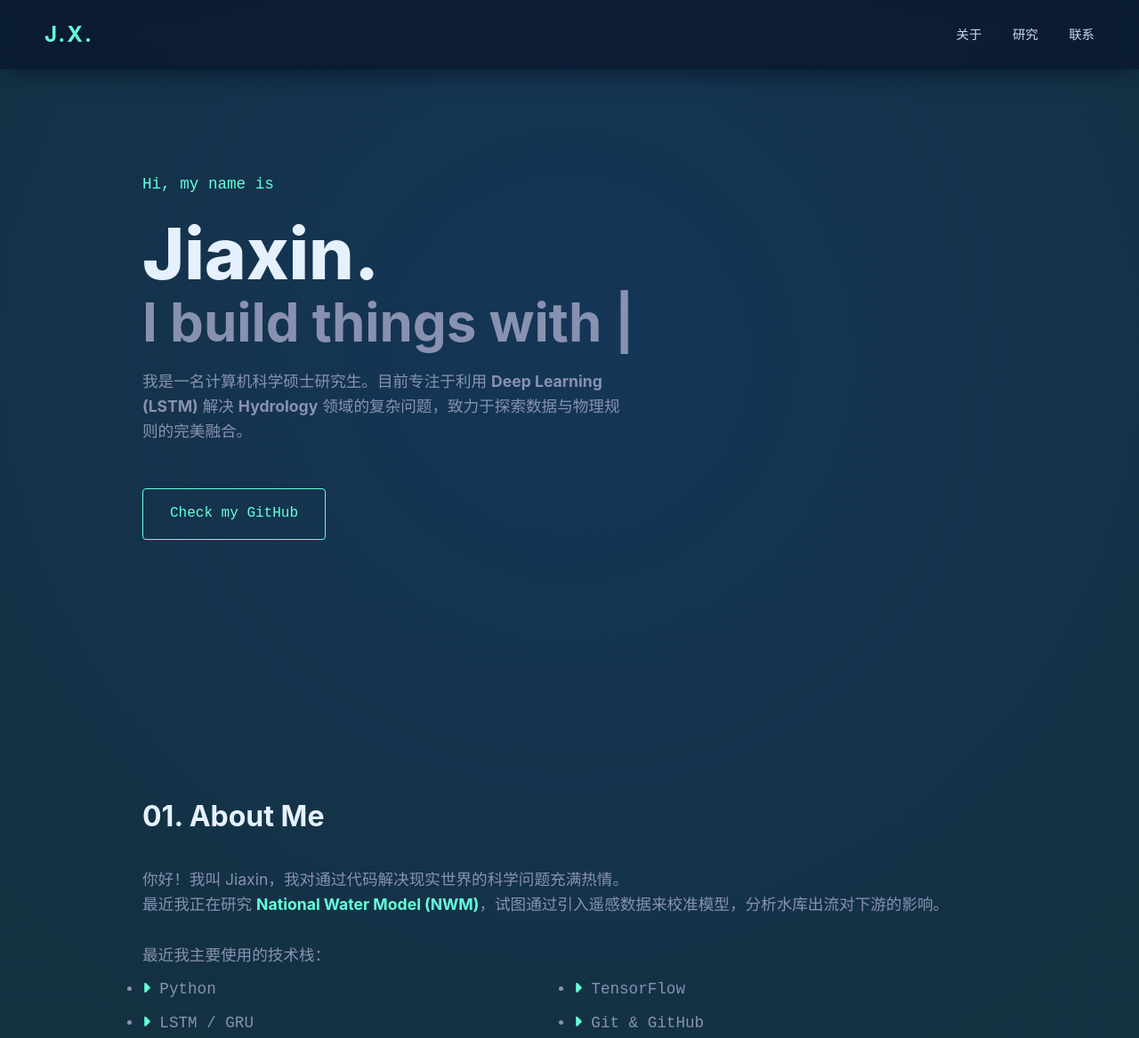
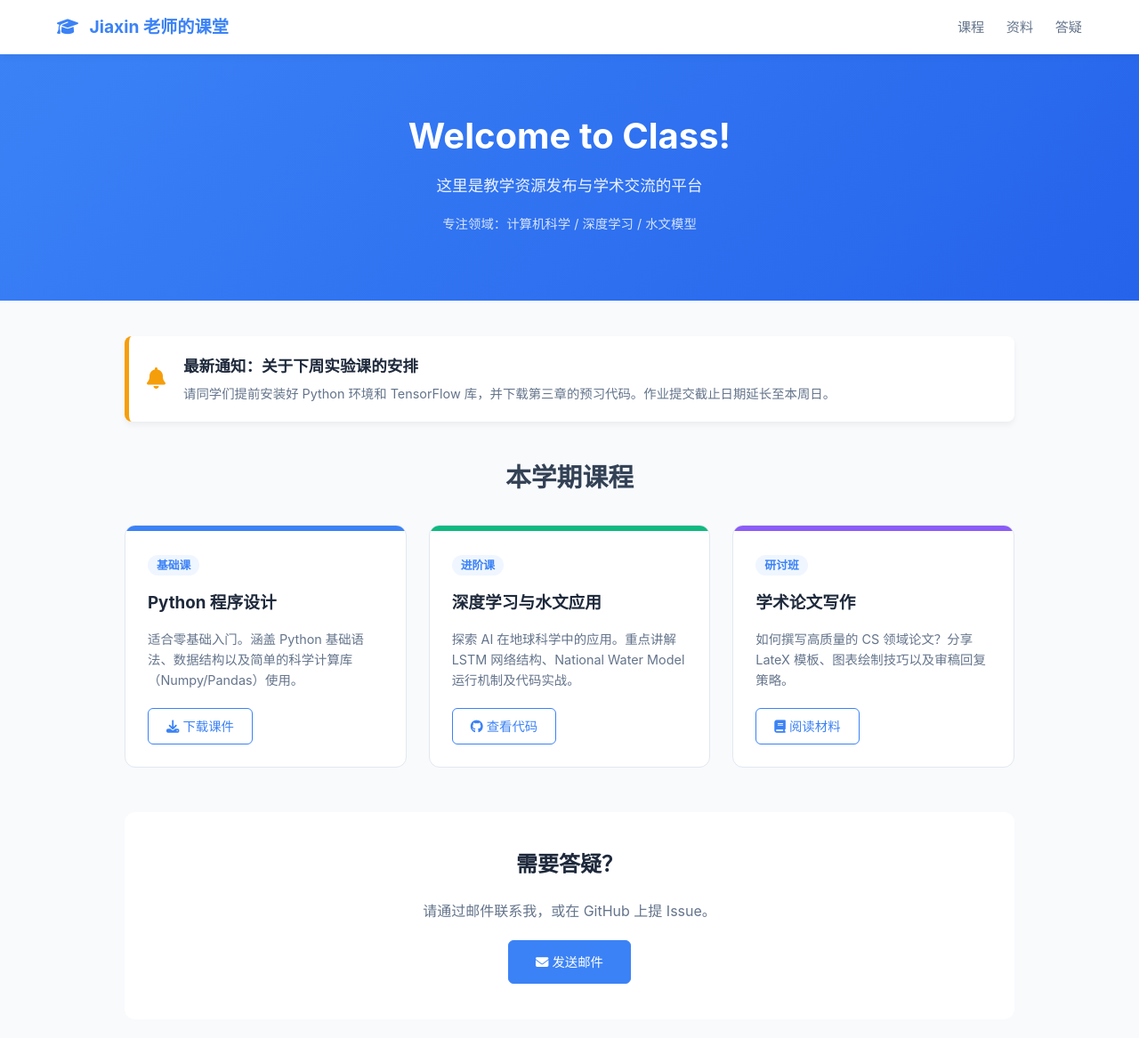
Before and after one commit to jiaxins825/jiaxins825.github.io, a plain HTML site: page index.html in a window 1280 px wide. Shown: the top 1167 px of the page at 89% size. Drawn offline with Linux system fonts and the light colour scheme.

Commit message:
Update index.html

```diff
--- a/index.html
+++ b/index.html
@@ -3,261 +3,195 @@
 <head>
     <meta charset="UTF-8">
     <meta name="viewport" content="width=device-width, initial-scale=1.0">
-    <title>Jiaxin | Portfolio</title>
+    <title>Jiaxin 老师的教学主页</title>
     <link rel="stylesheet" href="https://cdnjs.cloudflare.com/ajax/libs/font-awesome/6.4.0/css/all.min.css">
     <style>
-        /* --- 1. 全局设置 --- */
+        /* --- 全局样式 --- */
         :root {
-            --primary: #64ffda; /* 亮青色作为强调色 */
-            --bg: #0a192f;      /* 深夜蓝背景 */
-            --text-main: #ccd6f6;
-            --text-sec: #8892b0;
-            --glass: rgba(17, 34, 64, 0.75);
+            --primary: #3b82f6;   /* 教师蓝：专业、冷静 */
+            --secondary: #10b981; /* 成功绿：用于重点提示 */
+            --bg: #f8fafc;        /* 护眼灰白背景 */
+            --text: #1e293b;
         }
 
-        * { box-sizing: border-box; margin: 0; padding: 0; scroll-behavior: smooth; }
-
         body {
-            font-family: 'Calibre', 'San Francisco', 'SF Pro Text', -apple-system, system-ui, sans-serif;
+            font-family: -apple-system, BlinkMacSystemFont, "Segoe UI", Roboto, "Helvetica Neue", Arial, sans-serif;
             background-color: var(--bg);
-            color: var(--text-main);
+            color: var(--text);
+            margin: 0;
             line-height: 1.6;
-            overflow-x: hidden; /* 防止横向滚动条 */
         }
 
-        /* --- 2. 动态背景光晕 --- */
-        body::before {
-            content: '';
-            position: fixed;
-            top: -50%;
-            left: -50%;
-            width: 200%;
-            height: 200%;
-            background: radial-gradient(circle, rgba(29, 78, 216, 0.15) 0%, transparent 60%),
-                        radial-gradient(circle, rgba(100, 255, 218, 0.1) 100%, transparent 60%);
-            animation: moveBackground 20s linear infinite;
-            z-index: -1;
-        }
-
-        @keyframes moveBackground {
-            0% { transform: rotate(0deg); }
-            100% { transform: rotate(360deg); }
-        }
-
-        /* --- 3. 导航栏 --- */
+        /* --- 顶部导航 --- */
         nav {
-            position: fixed;
-            top: 0;
-            width: 100%;
-            padding: 20px 50px;
+            background: white;
+            box-shadow: 0 2px 10px rgba(0,0,0,0.05);
+            padding: 15px 5%;
             display: flex;
             justify-content: space-between;
             align-items: center;
-            background: rgba(10, 25, 47, 0.85);
-            backdrop-filter: blur(10px);
+            position: sticky;
+            top: 0;
             z-index: 100;
-            box-shadow: 0 10px 30px -10px rgba(2,12,27,0.7);
+        }
+        .logo { font-size: 1.2rem; font-weight: bold; color: var(--primary); }
+        .logo i { margin-right: 8px; }
+        .nav-links a { text-decoration: none; color: #64748b; margin-left: 20px; font-size: 0.95rem; transition: 0.3s; }
+        .nav-links a:hover { color: var(--primary); }
+
+        /* --- 头部欢迎区 --- */
+        header {
+            background: linear-gradient(135deg, #3b82f6 0%, #2563eb 100%);
+            color: white;
+            padding: 60px 20px;
+            text-align: center;
+            margin-bottom: 40px;
+        }
+        header h1 { margin: 0; font-size: 2.5rem; }
+        header p { font-size: 1.1rem; opacity: 0.9; margin-top: 10px; }
+
+        /* --- 核心容器 --- */
+        .container { max-width: 1000px; margin: 0 auto; padding: 0 20px; }
+
+        /* --- 公告栏 (Notice Board) --- */
+        .notice-board {
+            background: #fff;
+            border-left: 5px solid #f59e0b; /* 橙色警告条 */
+            padding: 20px;
+            border-radius: 8px;
+            box-shadow: 0 4px 6px rgba(0,0,0,0.05);
+            margin-bottom: 40px;
+            display: flex;
+            align-items: center;
+        }
+        .notice-icon { font-size: 24px; color: #f59e0b; margin-right: 20px; }
+        .notice-content h3 { margin: 0 0 5px 0; font-size: 1.1rem; }
+        .notice-content p { margin: 0; color: #64748b; font-size: 0.9rem; }
+
+        /* --- 课程卡片区 --- */
+        .section-title { text-align: center; margin-bottom: 30px; color: #334155; font-size: 1.8rem; }
+
+        .grid {
+            display: grid;
+            grid-template-columns: repeat(auto-fit, minmax(300px, 1fr));
+            gap: 25px;
+            margin-bottom: 50px;
         }
 
-        .logo { font-size: 1.5rem; font-weight: bold; color: var(--primary); letter-spacing: 2px; }
+        .card {
+            background: white;
+            border-radius: 12px;
+            overflow: hidden;
+            transition: transform 0.3s, box-shadow 0.3s;
+            border: 1px solid #e2e8f0;
+        }
+        .card:hover { transform: translateY(-5px); box-shadow: 0 10px 20px rgba(0,0,0,0.08); }
 
-        .nav-links a {
-            color: var(--text-main);
+        .card-header { height: 6px; background: var(--primary); }
+        .card-body { padding: 25px; }
+        .tag { background: #eff6ff; color: var(--primary); padding: 4px 10px; border-radius: 20px; font-size: 0.8rem; font-weight: bold; }
+        .card h3 { margin: 15px 0 10px; color: #1e293b; }
+        .card p { color: #64748b; font-size: 0.9rem; margin-bottom: 20px; }
+
+        .btn {
+            display: inline-block;
+            background: white;
+            color: var(--primary);
+            border: 1px solid var(--primary);
+            padding: 8px 20px;
+            border-radius: 6px;
             text-decoration: none;
-            margin-left: 30px;
             font-size: 0.9rem;
             transition: 0.3s;
         }
-        .nav-links a:hover { color: var(--primary); }
+        .btn:hover { background: var(--primary); color: white; }
 
-        /* --- 4. 英雄区域 (Hero) --- */
-        .container { max-width: 1000px; margin: 0 auto; padding: 0 20px; }
-
-        header {
-            min-height: 100vh;
-            display: flex;
-            flex-direction: column;
-            justify-content: center;
-            align-items: flex-start;
-        }
-
-        .intro { color: var(--primary); font-family: monospace; font-size: 1.1rem; margin-bottom: 20px; }
-        h1 { font-size: clamp(40px, 8vw, 80px); font-weight: 800; color: #e6f1ff; line-height: 1.1; }
-        h2 { font-size: clamp(30px, 6vw, 60px); font-weight: 700; color: var(--text-sec); line-height: 1.1; margin-bottom: 20px; }
-        .bio { max-width: 540px; font-size: 1.1rem; color: var(--text-sec); margin-bottom: 50px; }
-
-        /* 打字机特效光标 */
-        .typing::after {
-            content: '|';
-            animation: blink 1s step-end infinite;
-        }
-        @keyframes blink { 50% { opacity: 0; } }
-
-        .btn-main {
-            padding: 15px 30px;
-            border: 1px solid var(--primary);
-            color: var(--primary);
-            background: transparent;
-            border-radius: 4px;
-            text-decoration: none;
-            font-family: monospace;
-            font-size: 1rem;
-            transition: 0.3s;
-        }
-        .btn-main:hover { background: rgba(100, 255, 218, 0.1); }
-
-        /* --- 5. 版块通用样式 --- */
-        section { padding: 100px 0; }
-        .section-title {
-            display: flex;
-            align-items: center;
-            font-size: clamp(26px, 5vw, 32px);
-            font-weight: 700;
-            margin-bottom: 40px;
-            color: #e6f1ff;
-        }
-        .section-title::after {
-            content: "";
-            display: block;
-            width: 300px;
-            height: 1px;
-            background: #233554;
-            margin-left: 20px;
-        }
-
-        /* --- 6. 项目卡片 (Glassmorphism) --- */
-        .project-grid {
-            display: grid;
-            grid-template-columns: repeat(auto-fill, minmax(300px, 1fr));
-            gap: 25px;
-        }
-
-        .project-card {
-            background: #112240;
-            padding: 30px;
-            border-radius: 6px;
-            transition: transform 0.3s ease;
-            position: relative;
-            top: 0;
-        }
-
-        .project-card:hover { transform: translateY(-7px); }
-
-        .folder-icon { color: var(--primary); font-size: 40px; margin-bottom: 20px; }
-        .project-card h3 { color: #e6f1ff; font-size: 1.4rem; margin-bottom: 10px; }
-        .project-card p { color: var(--text-sec); font-size: 0.95rem; margin-bottom: 20px; }
-
-        .tech-list { display: flex; gap: 15px; font-family: monospace; font-size: 0.8rem; color: var(--text-sec); margin-top: auto; }
-
-        /* --- 7. 底部 --- */
-        footer { text-align: center; padding: 20px; color: var(--text-sec); font-family: monospace; font-size: 0.8rem; }
+        /* --- 底部 --- */
+        footer { text-align: center; padding: 40px; color: #94a3b8; font-size: 0.9rem; border-top: 1px solid #e2e8f0; }
 
         /* 手机适配 */
         @media (max-width: 768px) {
-            nav { padding: 20px; }
-            .nav-links { display: none; } /* 手机版简单处理，隐藏菜单 */
-            .section-title::after { width: 100%; }
+            header h1 { font-size: 1.8rem; }
+            .notice-board { flex-direction: column; text-align: center; }
+            .notice-icon { margin: 0 0 10px 0; }
         }
     </style>
 </head>
 <body>
 
     <nav>
-        <div class="logo">J.X.</div>
+        <div class="logo"><i class="fas fa-graduation-cap"></i> Jiaxin 老师的课堂</div>
         <div class="nav-links">
-            <a href="#about">关于</a>
-            <a href="#projects">研究</a>
-            <a href="#contact">联系</a>
+            <a href="#courses">课程</a>
+            <a href="#resources">资料</a>
+            <a href="#contact">答疑</a>
         </div>
     </nav>
 
+    <header>
         <div class="container">
-        <header>
-            <div class="intro">Hi, my name is</div>
-            <h1>Jiaxin.</h1>
-            <h2 class="typing-text">I build things with <span style="color:var(--primary)" id="typewriter"></span><span class="typing"></span></h2>
-            <p class="bio">
-                我是一名计算机科学硕士研究生。目前专注于利用 <b>Deep Learning (LSTM)</b> 解决 <b>Hydrology</b> 领域的复杂问题，致力于探索数据与物理规则的完美融合。
-            </p>
-            <a href="https://github.com/jiaxins825" class="btn-main">Check my GitHub</a>
+            <h1>Welcome to Class!</h1>
+            <p>这里是教学资源发布与学术交流的平台</p>
+            <p style="font-size: 0.9rem; opacity: 0.8; margin-top: 5px;">专注领域：计算机科学 / 深度学习 / 水文模型</p>
+        </div>
     </header>
 
-        <section id="about">
-            <h2 class="section-title">01. About Me</h2>
-            <div style="color: var(--text-sec); font-size: 1.1rem;">
-                <p>你好！我叫 Jiaxin，我对通过代码解决现实世界的科学问题充满热情。</p>
-                <p>最近我正在研究 <b style="color:var(--primary)">National Water Model (NWM)</b>，试图通过引入遥感数据来校准模型，分析水库出流对下游的影响。</p>
-                <br>
-                <p>最近我主要使用的技术栈：</p>
-                <ul style="display: grid; grid-template-columns: 1fr 1fr; gap: 10px; font-family: monospace; margin-top: 10px;">
-                    <li><i class="fas fa-caret-right" style="color:var(--primary)"></i> Python</li>
-                    <li><i class="fas fa-caret-right" style="color:var(--primary)"></i> TensorFlow</li>
-                    <li><i class="fas fa-caret-right" style="color:var(--primary)"></i> LSTM / GRU</li>
-                    <li><i class="fas fa-caret-right" style="color:var(--primary)"></i> Git & GitHub</li>
-                </ul>
-            </div>
-        </section>
+    <div class="container">
 
-        <section id="projects">
-            <h2 class="section-title">02. My Research</h2>
-            <div class="project-grid">
-                <div class="project-card">
-                    <div class="folder-icon"><i class="far fa-folder"></i></div>
-                    <h3>Physics-Guided LSTM</h3>
-                    <p>构建了一个融合物理约束的 LSTM 模型，不仅提高了预测精度，还保证了水文过程的物理一致性。</p>
-                    <div class="tech-list">
-                        <span>Python</span>
-                        <span>Keras</span>
-                        <span>Science</span>
+        <div class="notice-board">
+            <div class="notice-icon"><i class="fas fa-bell"></i></div>
+            <div class="notice-content">
+                <h3>最新通知：关于下周实验课的安排</h3>
+                <p>请同学们提前安装好 Python 环境和 TensorFlow 库，并下载第三章的预习代码。作业提交截止日期延长至本周日。</p>
             </div>
         </div>
 
-                <div class="project-card">
-                    <div class="folder-icon"><i class="far fa-folder"></i></div>
-                    <h3>NWM Analysis Tool</h3>
-                    <p>开发了一套工具链，用于解析 National Water Model 的输出数据，并与实际观测站点的流量进行可视化对比。</p>
-                    <div class="tech-list">
-                        <span>Data Viz</span>
-                        <span>Matplotlib</span>
+        <h2 class="section-title" id="courses">本学期课程</h2>
+        <div class="grid">
+            <div class="card">
+                <div class="card-header" style="background: #3b82f6;"></div>
+                <div class="card-body">
+                    <span class="tag">基础课</span>
+                    <h3>Python 程序设计</h3>
+                    <p>适合零基础入门。涵盖 Python 基础语法、数据结构以及简单的科学计算库（Numpy/Pandas）使用。</p>
+                    <a href="#" class="btn"><i class="fas fa-download"></i> 下载课件</a>
                 </div>
             </div>
 
-                <div class="project-card">
-                    <div class="folder-icon"><i class="far fa-folder"></i></div>
-                    <h3>Remote Sensing Data</h3>
-                    <p>利用卫星遥感数据提取水体面积，反演水库水位变化，为无资料地区的水文模拟提供数据支持。</p>
-                    <div class="tech-list">
-                        <span>Satellite</span>
-                        <span>Processing</span>
+            <div class="card">
+                <div class="card-header" style="background: #10b981;"></div>
+                <div class="card-body">
+                    <span class="tag">进阶课</span>
+                    <h3>深度学习与水文应用</h3>
+                    <p>探索 AI 在地球科学中的应用。重点讲解 LSTM 网络结构、National Water Model 运行机制及代码实战。</p>
+                    <a href="https://github.com/jiaxins825" class="btn"><i class="fab fa-github"></i> 查看代码</a>
+                </div>
+            </div>
+
+            <div class="card">
+                <div class="card-header" style="background: #8b5cf6;"></div>
+                <div class="card-body">
+                    <span class="tag">研讨班</span>
+                    <h3>学术论文写作</h3>
+                    <p>如何撰写高质量的 CS 领域论文？分享 LateX 模板、图表绘制技巧以及审稿回复策略。</p>
+                    <a href="#" class="btn"><i class="fas fa-book"></i> 阅读材料</a>
                 </div>
             </div>
         </div>
-        </section>
 
-        <section id="contact" style="text-align: center; padding-bottom: 50px;">
-            <h2 class="section-title" style="justify-content: center; margin-left: 0;">03. What's Next?</h2>
-            <h2 style="color: #e6f1ff;">Get In Touch</h2>
-            <p style="color: var(--text-sec); max-width: 600px; margin: 0 auto 50px;">
-                我现在正在完善我的硕士论文，并准备 CET-6 考试。如果你对我的研究感兴趣，或者有相关的问题想探讨，欢迎随时联系我！
-            </p>
-            <a href="mailto:your-email@example.com" class="btn-main">Say Hello</a>
-        </section>
+        <div style="background: white; padding: 40px; border-radius: 12px; text-align: center; margin-bottom: 50px;" id="contact">
+            <h2 style="margin-top: 0; color: #1e293b;">需要答疑？</h2>
+            <p style="color: #64748b; margin-bottom: 20px;">请通过邮件联系我，或在 GitHub 上提 Issue。</p>
+            <a href="mailto:your-email@example.com" class="btn" style="background: #3b82f6; color: white; padding: 12px 30px;">
+                <i class="fas fa-envelope"></i> 发送邮件
+            </a>
+        </div>
+
     </div>
 
     <footer>
-        <p>Designed & Built by Jiaxin</p>
+        <p>&copy; 2025 Jiaxin 老师 | 教学用途 | <a href="https://github.com/jiaxins825" style="color: #64748b;">GitHub 主页</a></p>
     </footer>
 
-    <script>
-        const words = ["Python.", "AI Models.", "Hydrology."];
-        let i = 0;
-        let timer;
-
-        function typeWriter() {
-            const element = document.getElementById("typewriter");
-            const word = words[i];
-            let c = 0;
-
-            // 这是一个简单的模拟循环效果
-            // 为了保证代码简洁，这里用 CSS 动画配合简单的文字切换
-            //
+</body>
+</html>
```
Lines whose indentation alone changed are shown as unchanged.
